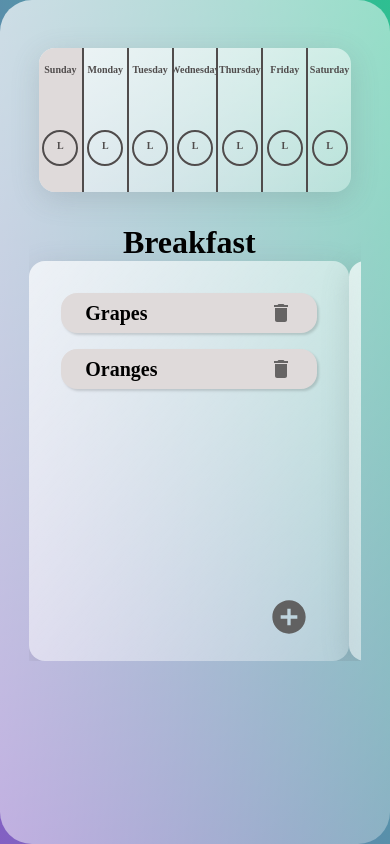
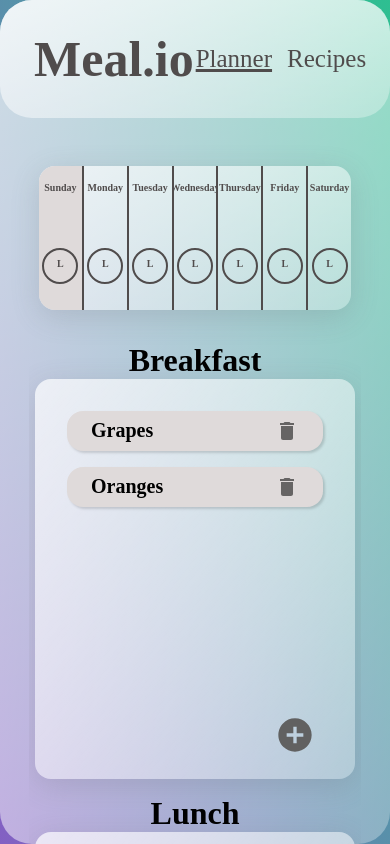
Before and after one commit to vamazzuca/meal.io, a React (Create React App) app: page /planner in a window 390 px wide. Built offline with nearby package versions, Linux system fonts and the light colour scheme.

Commit message:
Cleaned up some css

```diff
--- a/src/components/Board.js
+++ b/src/components/NavBar.js
@@ -1,7 +1,7 @@
 import { Link, useMatch, useResolvedPath } from "react-router-dom"
 
 
-export default function Board() {
+export default function Navbar() {
     return (
         <div className="sidebar">
             <div className="title">
--- a/src/css/styles.css
+++ b/src/css/styles.css
@@ -20,7 +20,7 @@
 .board{
     background: white;
     min-height: 80vh;
-    width: 85%;
+    width: 85vw;
     background: linear-gradient(to right bottom, rgba(255, 255, 255,0.7), rgba(255, 255, 255,0.3));
     border-radius: 2rem;
     display: flex;
@@ -33,6 +33,7 @@
     display: flex;
     flex-direction: column;
     align-items: center;
+    overflow: hidden;
     min-width: 13rem;
 }
 
@@ -85,7 +86,7 @@
 .week{
     margin-top: 3rem;
     width: 80%;
-    height: 9rem;
+    min-height: 9rem;
     background: linear-gradient(to right bottom, rgba(255, 255, 255,0.7), rgba(255, 255, 255,0.3));
     border-radius: 1rem;
     display: flex;
@@ -130,6 +131,7 @@
     margin-top: 2rem;
     display: flex;
     width: 85%;
+    gap: 1rem;
     justify-content: space-between;
     overflow: scroll;
 }
@@ -322,10 +324,21 @@
 
     .board{
         width: 100vw;
+        height: 100vh;
+        flex-direction: column;
+        align-items: center;
+        display: flex;
+
     }
+
+    .body{
+        height: 100vh;
+        display: flex;
+    }
+
     .content{
-        height: 100vh;
         width: 100vw;
+        display: flex;
     }
 
     .recipe-content {
@@ -333,9 +346,25 @@
         width: 100vw;
     }
 
+    .meals-active {
+
+        flex-direction: column;
+        align-items: center;
+    }
+
     .sidebar {
-        width: 100%;
-        display: none;
+       flex-direction: row;
+       justify-content: space-between;
+       align-items: center;
+       height: 15vh;
+       min-width: 100vw;
+       display: flex;
+       padding: 2rem;
+    }
+
+
+    .options{
+        flex-direction: row;
     }
 
     .day {
@@ -347,6 +376,58 @@
         left: 28%;
     }
 
+    .title {
+        padding: 2px 2px;
+        margin-top: 0rem;
+        font-size: 25px;
+
+
+    }
+
+    .options a{
+        font-size: 25px;
+        color: rgb(80, 76, 76);
+        text-decoration: none;
+        display: inline;
+
+    }
+
+    .options li{
+        margin-top: 0rem;
+        display: inline;
+        margin-right: 15px;
+
+    }
+
+
+
 
 
 }
+
+@media (max-width: 1720px){
+
+    .meals-active {
+
+        flex-direction: column;
+        align-items: center;
+    }
+
+    .content{
+        height: 100vh;
+    }
+
+    .recipe-content {
+        height: 100vh;
+    }
+
+    .body{
+        height: none;
+    }
+
+    .sidebar{
+        width: 20%;
+    }
+
+
+}
--- a/src/pages/planner.js
+++ b/src/pages/planner.js
@@ -1,7 +1,7 @@
 import { useState } from "react"
-import Board from "../components/Board"
 import Day from "../components/day"
 import { connect } from "react-redux"
+import Navbar from "../components/NavBar";
 
 function Planner(props) {
 
@@ -31,7 +31,7 @@ function Planner(props) {
 
     return (
         <div className="board">
-            <Board />
+            <Navbar />
 
             <div className="content">
 
--- a/src/pages/recipes.js
+++ b/src/pages/recipes.js
@@ -1,7 +1,8 @@
-import Board from "../components/Board"
+
 import AddNewRecipeButton from "../components/AddNewRecipeButton"
 import { connect } from "react-redux"
 import RecipeItem from "../components/RecipeItem"
+import Navbar from "../components/NavBar";
 
 function Recipes(props) {
 
@@ -9,7 +10,7 @@ function Recipes(props) {
     const { lists } = props;
     return (
         <div className="board">
-            <Board />
+            <Navbar />
             <div className="recipe-content">
                 <div className="recipe-container">
                     <div className="recipes">
```
